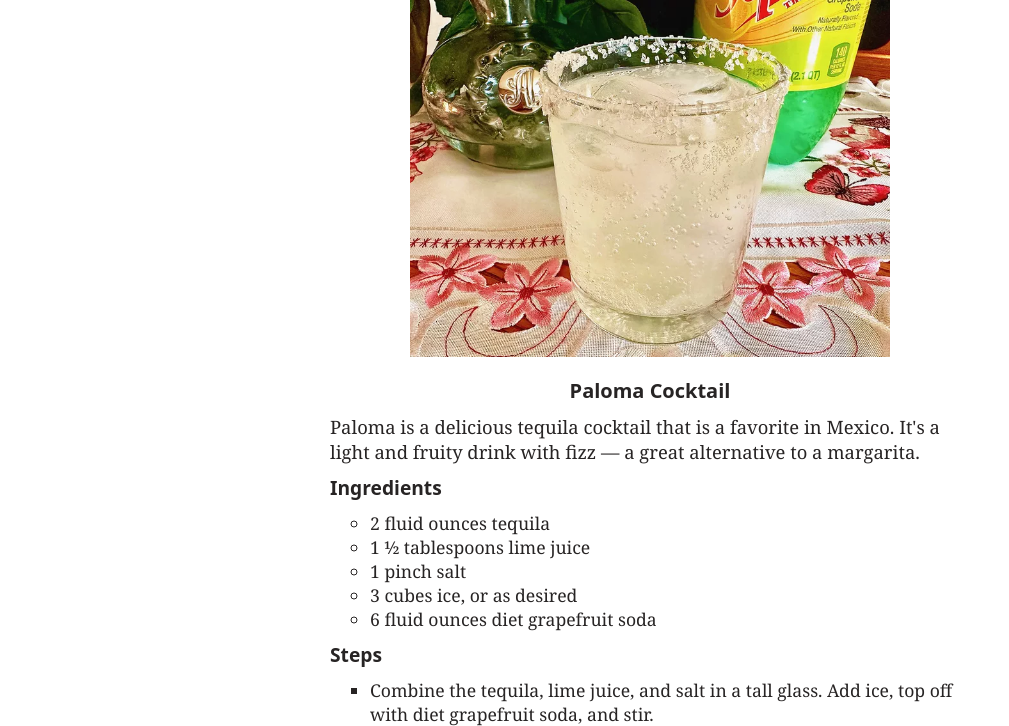
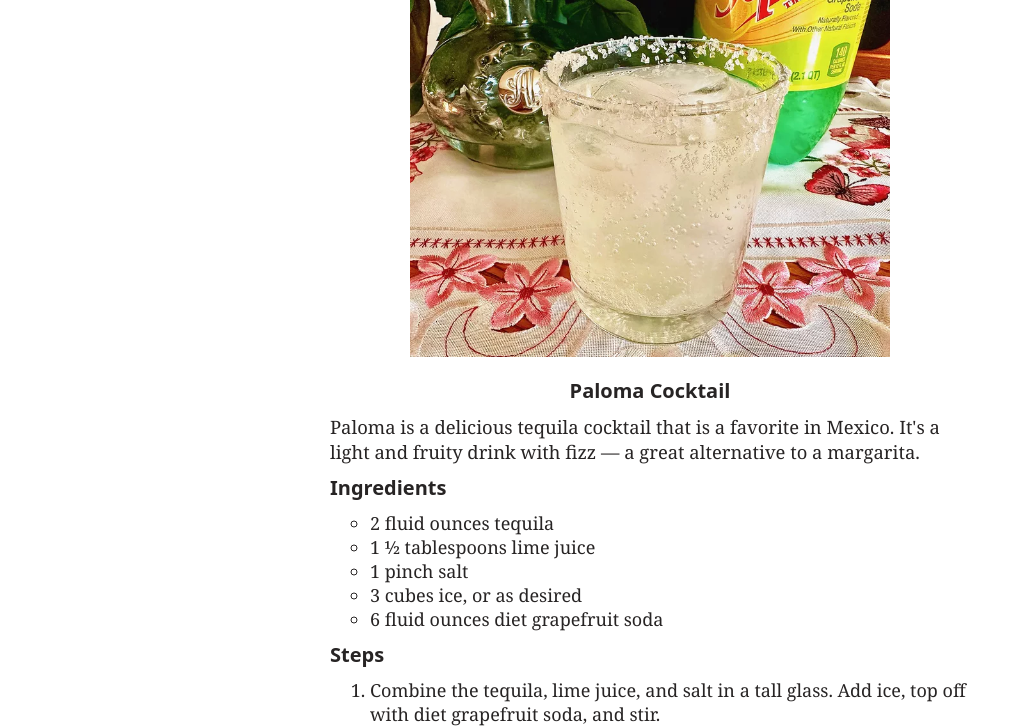
Before and after one commit to epmbe/odin-recipes, a plain HTML site: page recipes/paloma.html in a window 1280 px wide. Shown: the part 144-870 px from the top of the page, without its empty margins (0-1009 px from the left). Drawn offline with Linux system fonts and the light colour scheme.

Commit message:
Fix unit of measurement from rem to px

```diff
--- a/style.css
+++ b/style.css
@@ -18,11 +18,11 @@ h3 {
   text-align: center;
   padding-top: 20px;
   padding-bottom: 10px;
-  font-size: 1.25rem;
+  font-size: 20px;
 }
 
 h4 {
-  font-size: 1.2rem;
+  font-size: 20px;
   padding-top: 10px;
   padding-bottom: 10px;
 }
@@ -43,11 +43,15 @@ p {
 
 ul.center li,
 ol.center li {
-  font-size: 1.1rem;
+  font-size: 18px;
 }
 
 ul.center li {
   list-style: circle;
+}
+
+ol.center li {
+  list-style: decimal;
 }
 
 #main-title,
```
